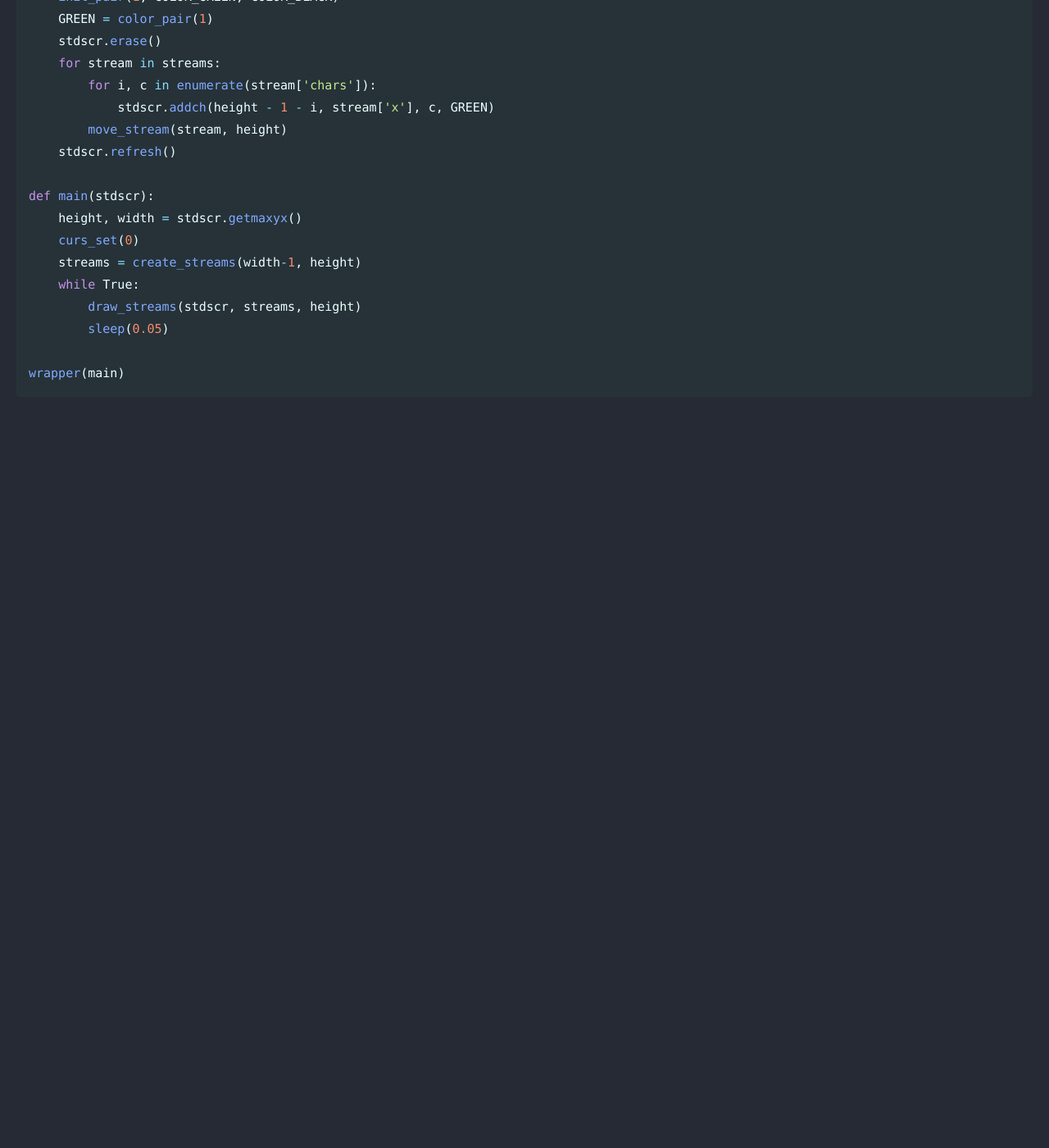
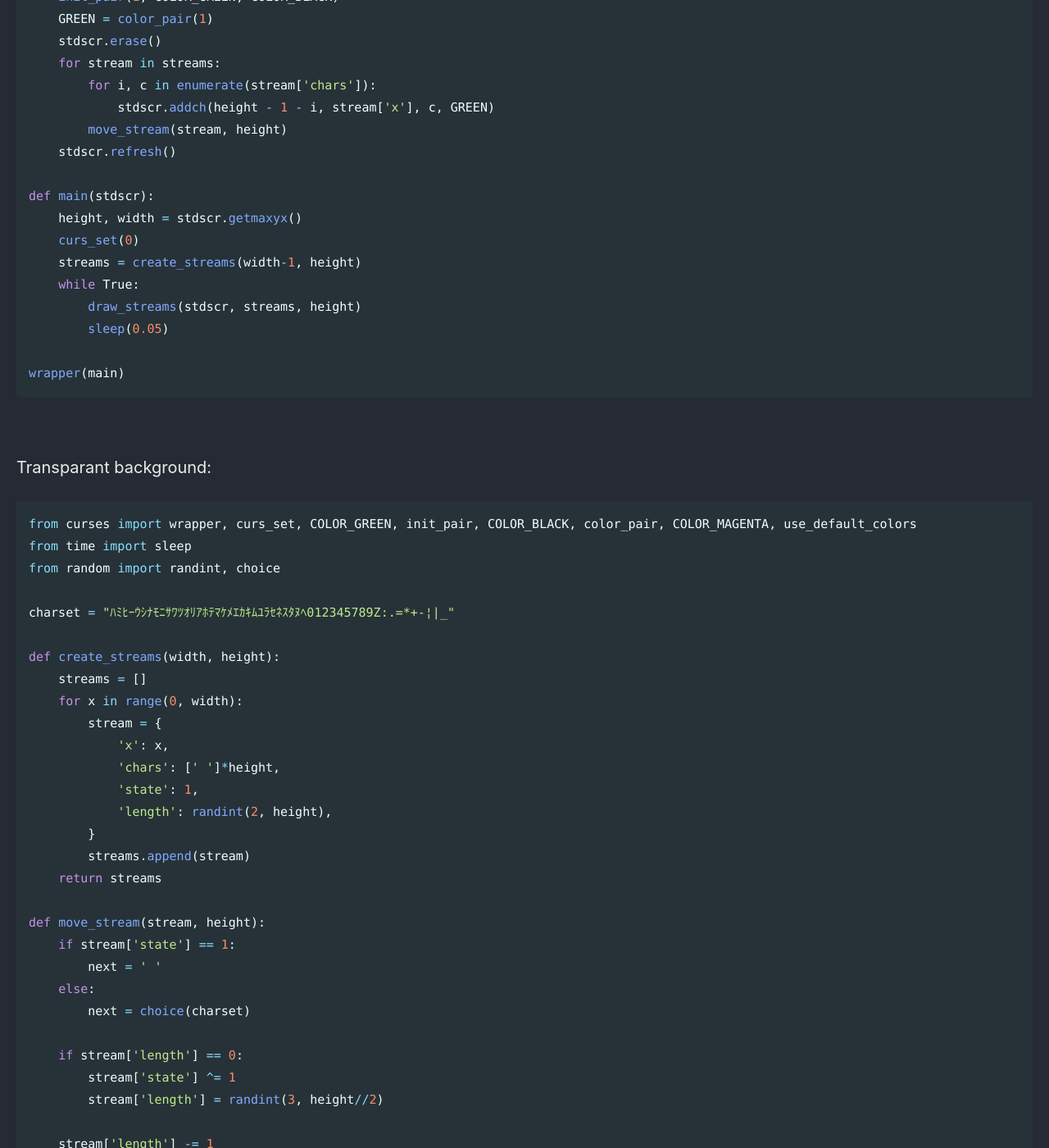
Before and after one commit to Connor-McCartney/Connor-McCartney.github.io, a Jekyll site: the page built from _pages/misc/TUI.md, in a window 1280 px wide and 1400 px high, scrolled down 2267 px. Shown: the whole window at 82% size. Built offline with Jekyll 4.4.1, drawn with Linux system fonts in a browser that asks for light colours; cached includes are drawn as plain includes; before the commit the page ends 2852 px from its top, so only the background shows below that; some of the changed text lies outside the part shown.

Commit message:
Update TUI.md

````diff
--- a/_pages/misc/TUI.md
+++ b/_pages/misc/TUI.md
@@ -104,3 +104,61 @@ wrapper(main)
 ```
 
 <br>
+
+
+Transparant background:
+
+```python
+from curses import wrapper, curs_set, COLOR_GREEN, init_pair, COLOR_BLACK, color_pair, COLOR_MAGENTA, use_default_colors
+from time import sleep
+from random import randint, choice
+
+charset = "ﾊﾐﾋｰｳｼﾅﾓﾆｻﾜﾂｵﾘｱﾎﾃﾏｹﾒｴｶｷﾑﾕﾗｾﾈｽﾀﾇﾍ012345789Z:.=*+-¦|_"
+
+def create_streams(width, height):
+    streams = []
+    for x in range(0, width):
+        stream = {
+            'x': x,
+            'chars': [' ']*height,
+            'state': 1,
+            'length': randint(2, height),
+        }
+        streams.append(stream)
+    return streams
+
+def move_stream(stream, height):
+    if stream['state'] == 1:
+        next = ' '
+    else:
+        next = choice(charset)
+
+    if stream['length'] == 0:
+        stream['state'] ^= 1
+        stream['length'] = randint(3, height//2)
+
+    stream['length'] -= 1
+    stream['chars'] = stream['chars'][1:] + [next]
+
+def draw_streams(stdscr, streams, height):
+    #init_pair(1, COLOR_GREEN, COLOR_BLACK)
+    init_pair(1, COLOR_MAGENTA, -1)
+    GREEN = color_pair(1)
+    stdscr.erase()
+    for stream in streams:
+        for i, c in enumerate(stream['chars']):
+            stdscr.addch(height - 1 - i, stream['x'], c, GREEN)
+        move_stream(stream, height)
+    stdscr.refresh()
+
+def main(stdscr):
+    use_default_colors()
+    height, width = stdscr.getmaxyx()
+    curs_set(0)
+    streams = create_streams(width-1, height)
+    while True:
+        draw_streams(stdscr, streams, height)
+        sleep(0.05)
+
+wrapper(main)
+```
````
